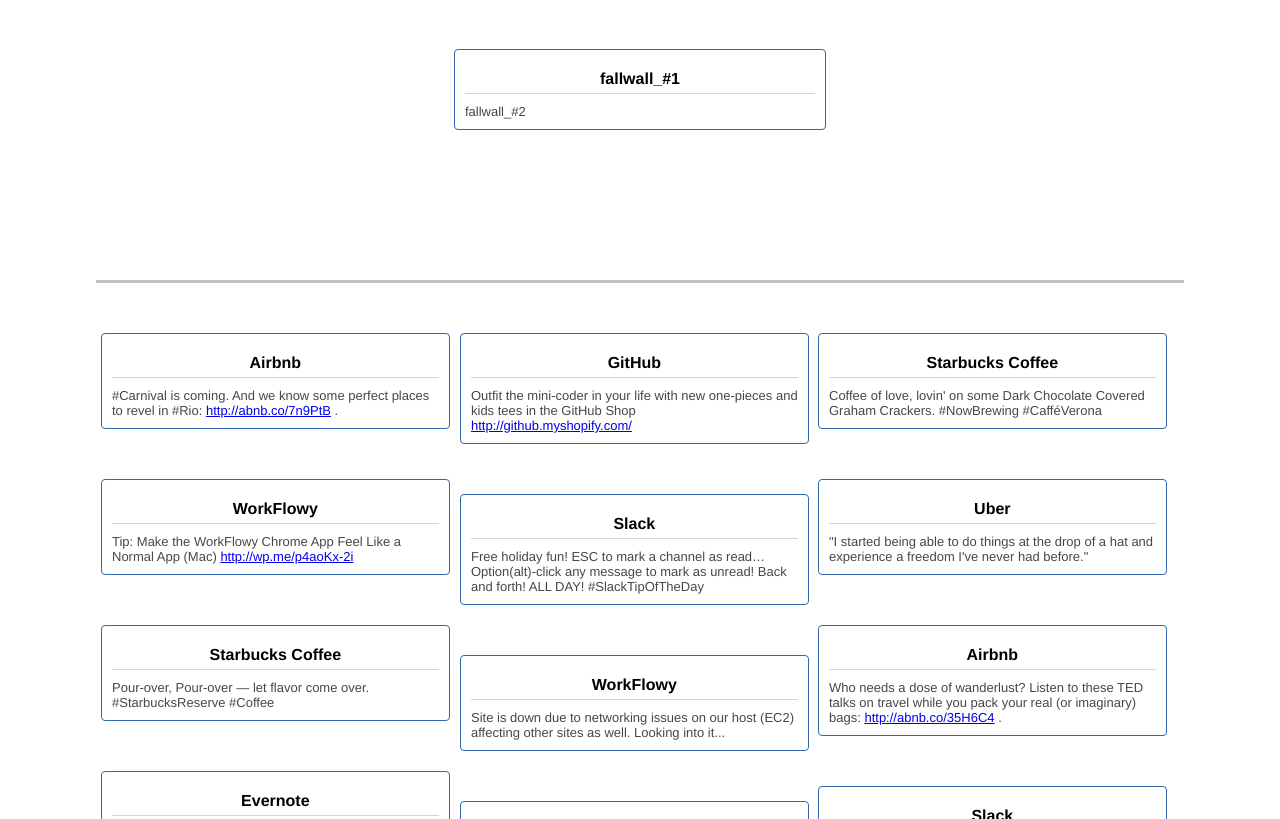
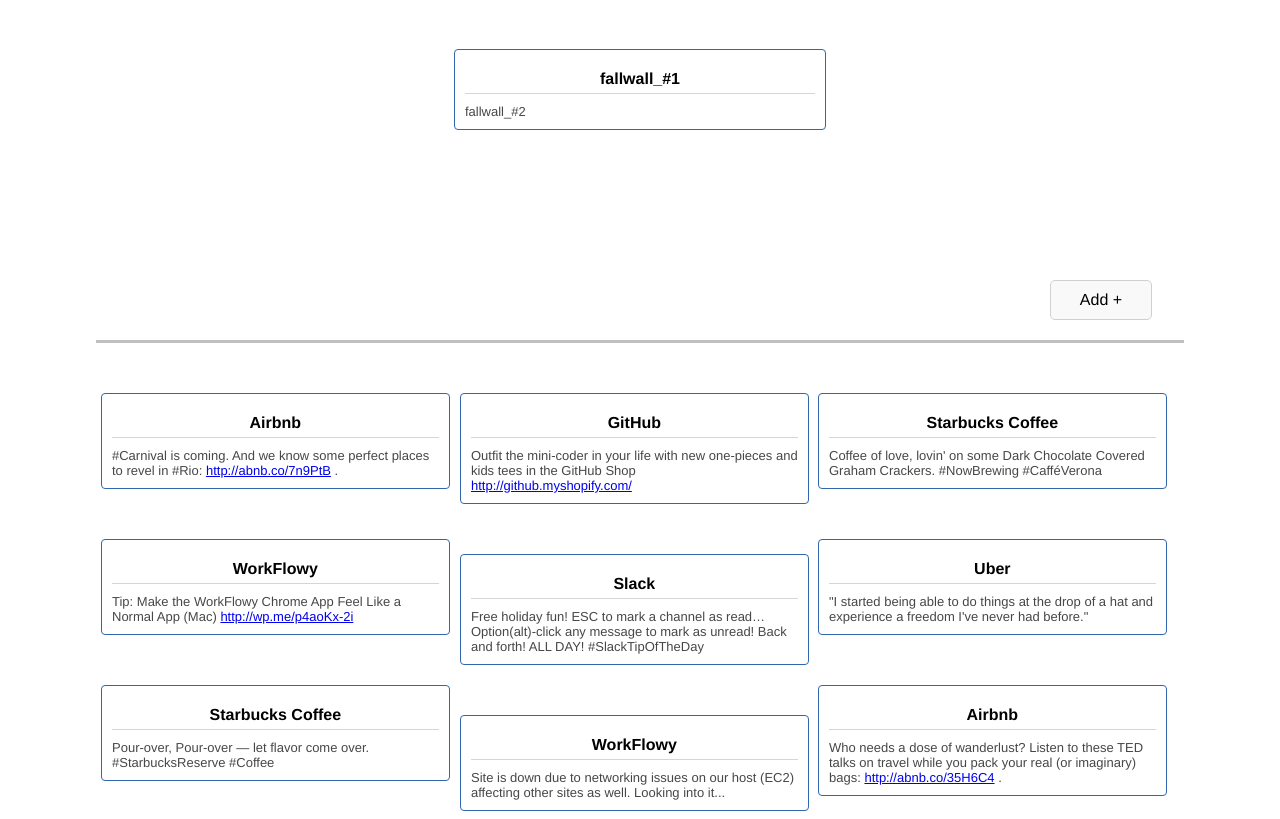
Before and after one commit to eddiewentw/Fallwall.js, a plain HTML site: page index.html in a window 1280 px wide. Shown: the part 128-947 px from the top of the page. Drawn offline with Linux system fonts and the light colour scheme.

Commit message:
add a button

```diff
--- a/index.html
+++ b/index.html
@@ -32,7 +32,8 @@
 		.box {
 			width: 85%;
 			min-height: 100px;
-			margin: 150px auto;
+			margin: 0px auto;
+			margin-bottom: 150px;
 			border-top: 3px #c0c0c0 solid;
 		}
 
@@ -58,6 +59,22 @@
 			color: #474747;
 		}
 
+		.add-btn {
+			width: 100px;
+			margin: 150px 10% 20px auto;
+			padding: 10px 0px;
+			text-align: center;
+			border: 1px #d0d0d0 solid;
+			border-radius: 5px;
+			background-color: #f9f9f9;
+			cursor: pointer;
+		}
+
+		.add-btn:hover {
+			color: white;
+			background-color: #c0c0c0;
+		}
+
 	</style>
 
 </head>
@@ -71,6 +88,7 @@
 		<div class="intro">fallwall_#2</div>
 	</div>
 
+	<div class="add-btn" onclick="more()">Add +</div>
 	<div class="box">
 		<!-- ... -->
 		<!-- ... -->
```
